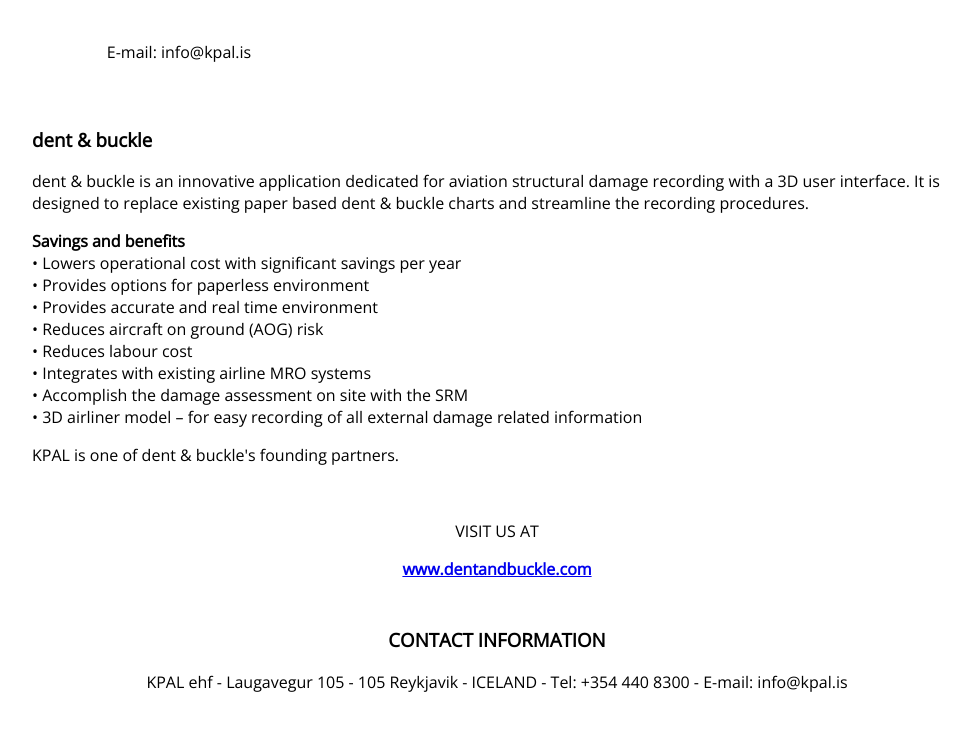
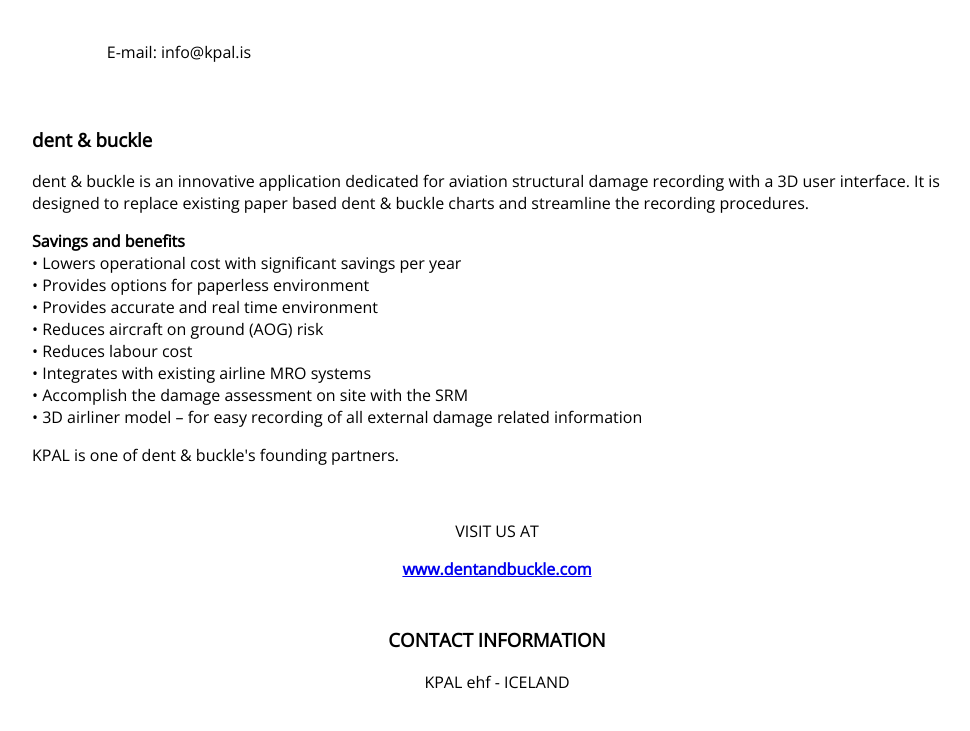
Before and after one commit to kristinnfannar-ux/kpal.is, a plain HTML site: page index.html in a window 1280 px wide. Shown: the part 243-974 px from the top of the page, without its empty margins (143-1113 px from the left). Drawn offline with nearby package versions, Linux system fonts and the light colour scheme.

Commit message:
Update index.html

```diff
--- a/index.html
+++ b/index.html
@@ -96,7 +96,7 @@ KPAL is one of dent & buckle's founding partners.
 
 	<footer>
 		<center><h3>CONTACT INFORMATION</h3></center>
-<p><center>KPAL ehf - Laugavegur 105 - 105 Reykjavik - ICELAND - Tel: +354 440 8300 - E-mail: info@kpal.is</p></center>
+<p><center>KPAL ehf - ICELAND</p></center>
 	</footer>
 
 </div>
```
